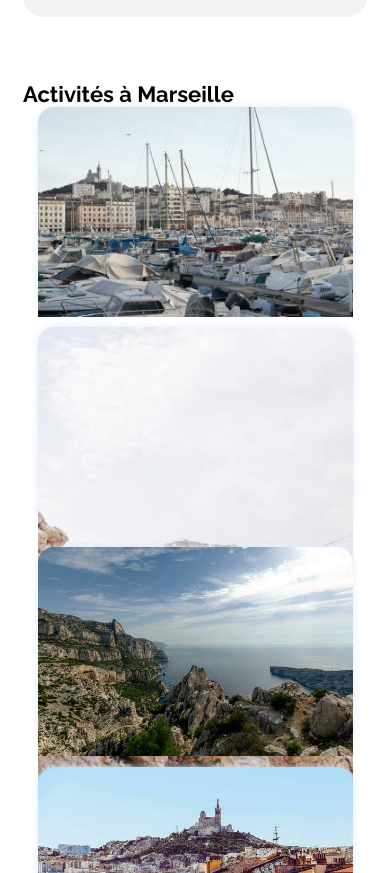
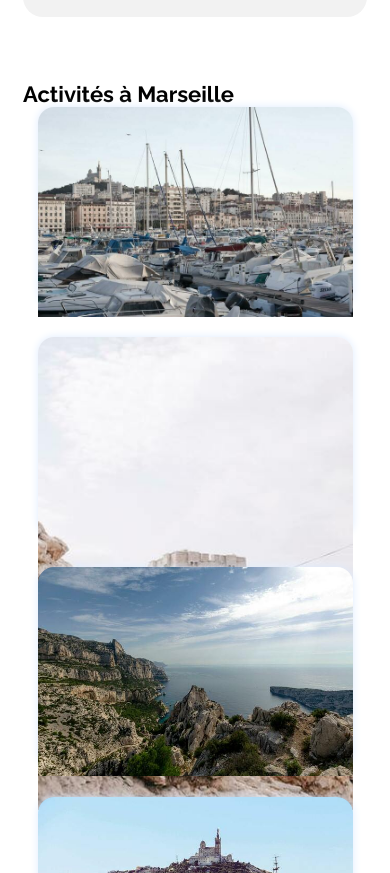
Before and after one commit to KnoweExp/Booki-Projet2, a plain HTML site: page index.html in a window 390 px wide. Shown: the part 3103-3976 px from the top of the page. Drawn offline with Linux system fonts and the light colour scheme.

Commit message:
fix activite marseille Version Mobile Chrome

```diff
--- a/css/style.css
+++ b/css/style.css
@@ -302,7 +302,7 @@ nav a {
 
 .activite-marseille {
     display: flex;
-    gap: 20px;
+    gap: 30px;
 }
 
 .card-content-am {
```
